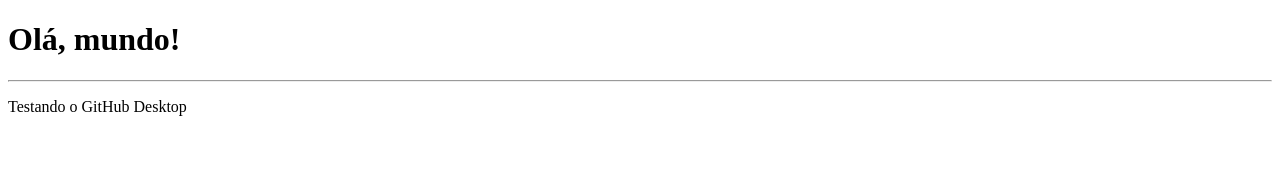
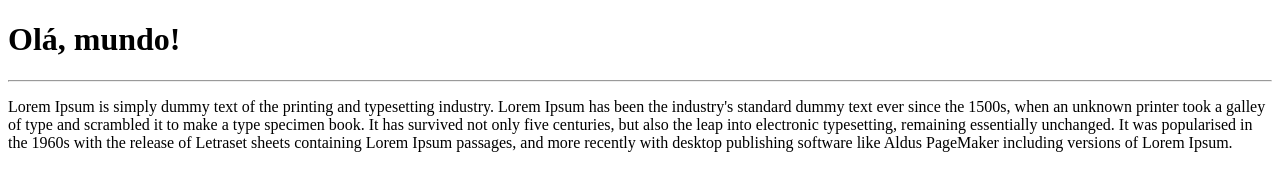
Before and after one commit to I3run0/Ola-Mundo, a plain HTML site: page site-exemplo/index.html in a window 1280 px wide. Drawn offline with Linux system fonts and the light colour scheme.

Commit message:
texto adicionado

```diff
--- a/site-exemplo/index.html
+++ b/site-exemplo/index.html
@@ -9,6 +9,7 @@
 <body>
     <h1>Olá, mundo!</h1>
     <hr>
-    <p>Testando o GitHub Desktop</p>
+    <p>Lorem Ipsum is simply dummy text of the printing and typesetting industry. Lorem Ipsum has been the industry's standard dummy text ever since the 1500s, when an unknown printer took a galley of type and scrambled it to make a type specimen book. It has survived not only five centuries, but also the leap into electronic typesetting, remaining essentially unchanged. It was popularised in the 1960s with the release of Letraset sheets containing Lorem Ipsum passages, and more recently with desktop publishing software like Aldus PageMaker including versions of Lorem Ipsum.</p>
+
 </body>
 </html>
```
